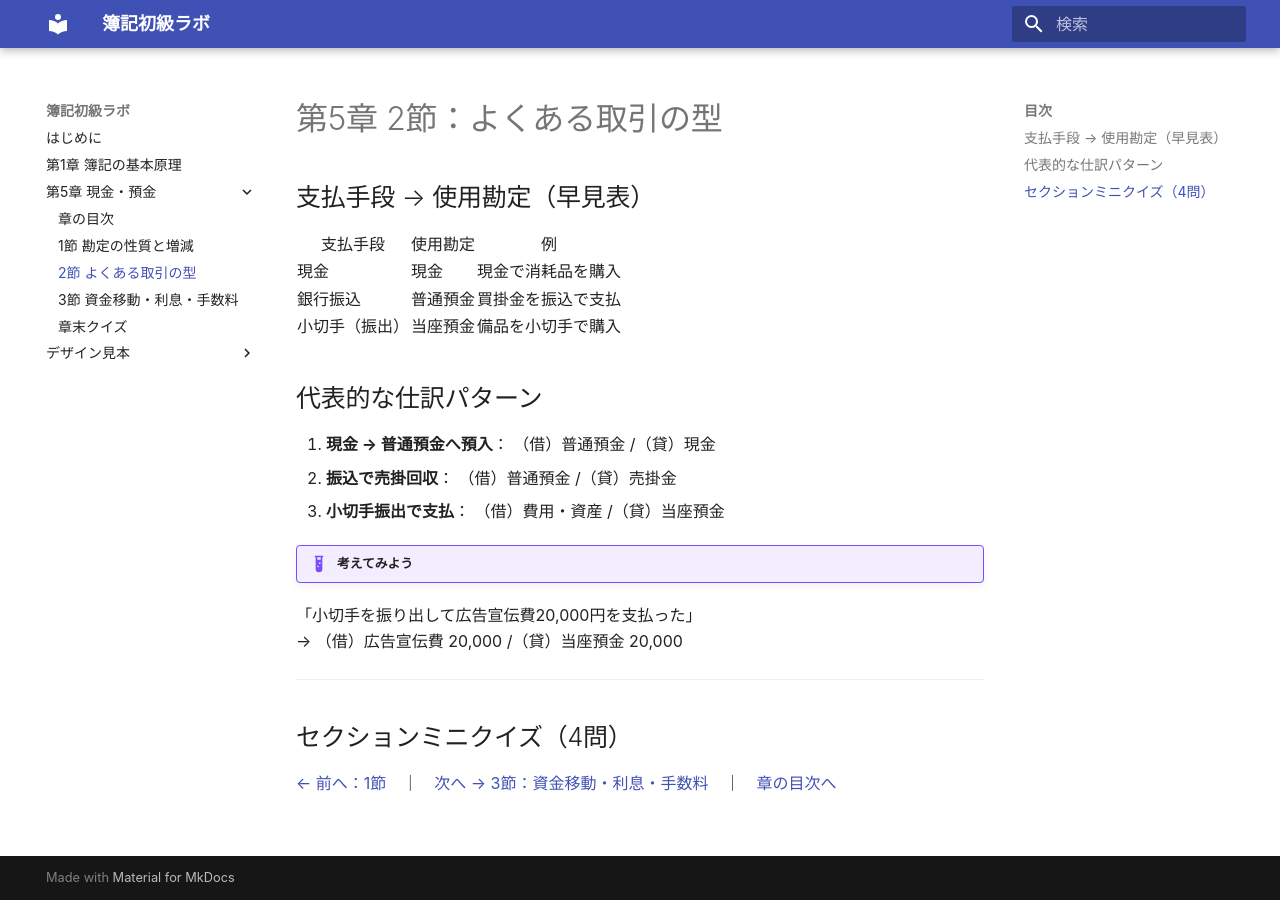
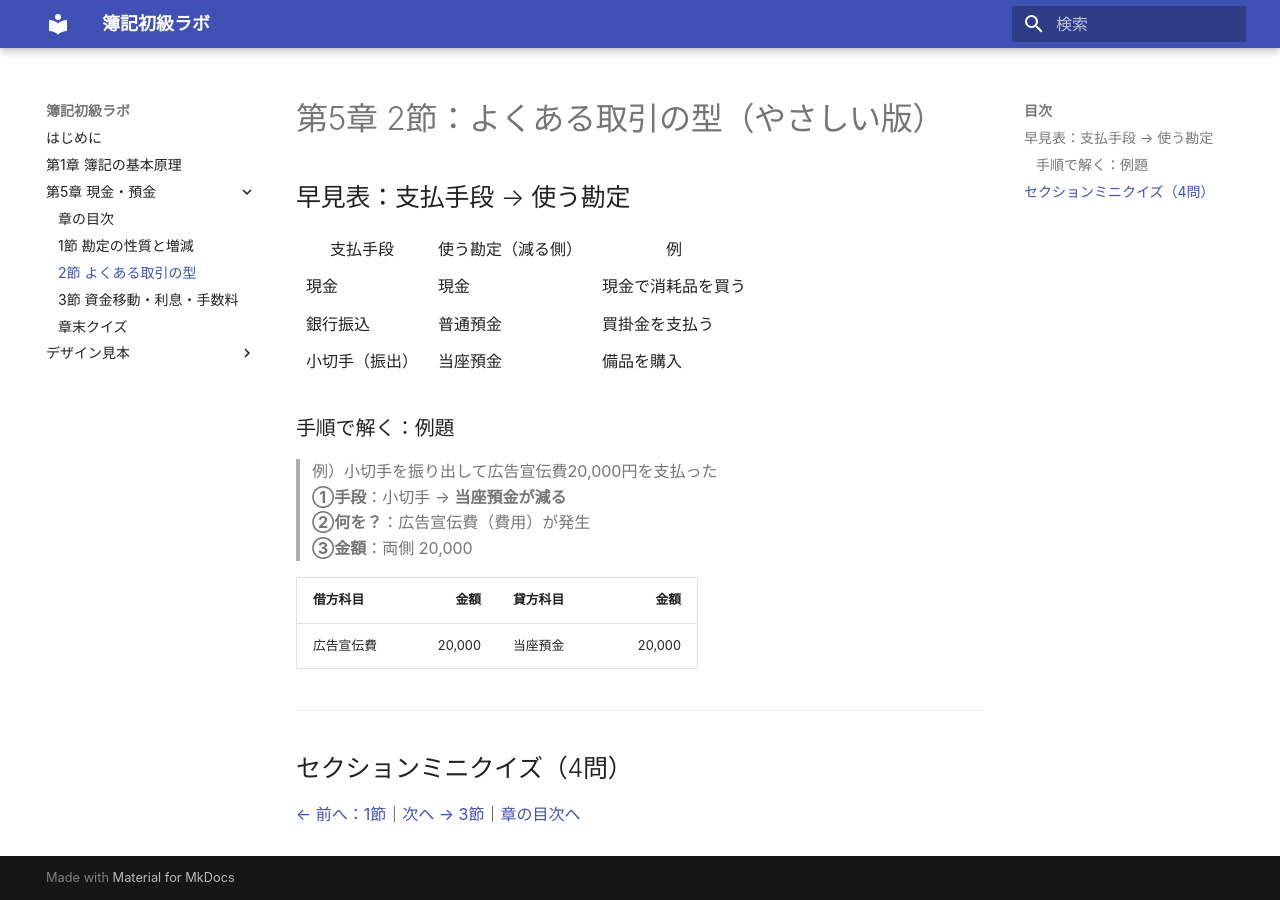
Before and after one commit to BuNo32/boki-shokyu, an MkDocs documentation site: the page built from content/ch05/02-patterns.md, in a window 1280 px wide. Built offline with MkDocs 1.6.1 and Material for MkDocs 9.7.7, drawn with Linux system fonts in a browser that asks for light colours.

Commit message:
fix(ch05): .html 内部リンクを .md に修正（優しい版に追随） / mkdocs.yml の不要エントリ無効化

```diff
--- a/content/ch05/02-patterns.md
+++ b/content/ch05/02-patterns.md
@@ -1,25 +1,26 @@
-# 第5章 2節：よくある取引の型
+# 第5章 2節：よくある取引の型（やさしい版）
 
-## 支払手段 → 使用勘定（早見表）
+## 早見表：支払手段 → 使う勘定
 
-<table class="table-compact">
-  <thead><tr><th>支払手段</th><th>使用勘定</th><th>例</th></tr></thead>
+<table class="table-compact table-focus">
+  <thead><tr><th>支払手段</th><th>使う勘定（減る側）</th><th>例</th></tr></thead>
   <tbody>
-    <tr><td>現金</td><td>現金</td><td>現金で消耗品を購入</td></tr>
-    <tr><td>銀行振込</td><td>普通預金</td><td>買掛金を振込で支払</td></tr>
-    <tr><td>小切手（振出）</td><td>当座預金</td><td>備品を小切手で購入</td></tr>
+    <tr><td>現金</td><td>現金</td><td>現金で消耗品を買う</td></tr>
+    <tr><td>銀行振込</td><td>普通預金</td><td>買掛金を支払う</td></tr>
+    <tr><td>小切手（振出）</td><td>当座預金</td><td>備品を購入</td></tr>
   </tbody>
 </table>
 
-## 代表的な仕訳パターン
+### 手順で解く：例題
 
-1. **現金 → 普通預金へ預入**： （借）普通預金 /（貸）現金
-2. **振込で売掛回収**： （借）普通預金 /（貸）売掛金
-3. **小切手振出で支払**： （借）費用・資産 /（貸）当座預金
+> 例）小切手を振り出して広告宣伝費20,000円を支払った
+> **①手段**：小切手 → **当座預金が減る**
+> **②何を？**：広告宣伝費（費用）が発生
+> **③金額**：両側 20,000
 
-!!! example "考えてみよう"
-「小切手を振り出して広告宣伝費20,000円を支払った」
- → （借）広告宣伝費 20,000 /（貸）当座預金 20,000
+| 借方科目   |   金額 | 貸方科目 |   金額 |
+| ---------- | -----: | -------- | -----: |
+| 広告宣伝費 | 20,000 | 当座預金 | 20,000 |
 
 ---
 
@@ -30,4 +31,4 @@
      data-quiz-id="ch05-sec2"
      data-accounts-src="../assets/data/accounts.ch05.json"></div>
 
-[← 前へ：1節](01-basics.md)　｜　[次へ → 3節：資金移動・利息・手数料](03-transfers.md)　｜　[章の目次へ](index.md)
+[← 前へ：1節](01-basics.md)｜[次へ → 3節](03-transfers.md)｜[章の目次へ](index.md)
--- a/mkdocs.yml
+++ b/mkdocs.yml
@@ -11,6 +11,8 @@ use_directory_urls: false
 
 extra_css:
   - assets/css/site.css
+  - assets/css/site-append-ch05.css
+  # - assets/css/beginner-ch05.css   # （未使用: 存在しないため無効化）
 
 nav:
   - はじめに: index.md
@@ -41,5 +43,7 @@ plugins:
 
 extra_javascript:
   - assets/js/quiz.js
+  - assets/js/quiz.progress.patch.js   # ← 追加（順番は quiz.js の直後）
   - assets/js/exam.js
   - assets/js/dashboard.js
+  # - assets/js/quiz.autoload.js  # （未使用: 存在しないため無効化）
```
Also changed, not shown: content/ch05/01-basics.md (+22 -22 lines), content/ch05/03-transfers.md (+17 -13 lines), content/ch05/99-quiz.md (+4 -3 lines), content/ch05/cheatsheet.md (added, +30 -0 lines), content/ch05/glossary.md (added, +14 -0 lines), content/ch05/index.md (+16 -11 lines), 1 other file.
